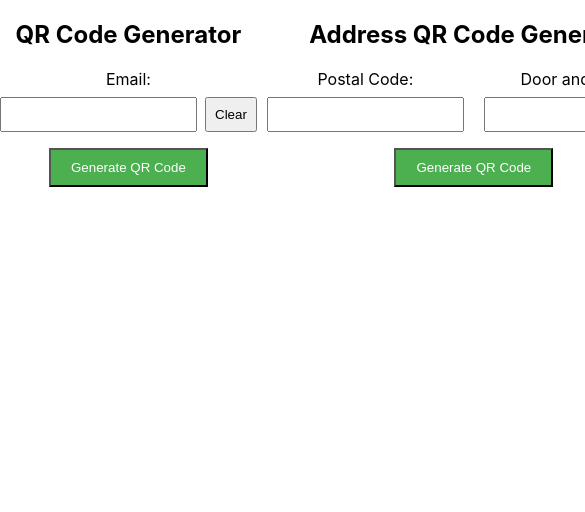
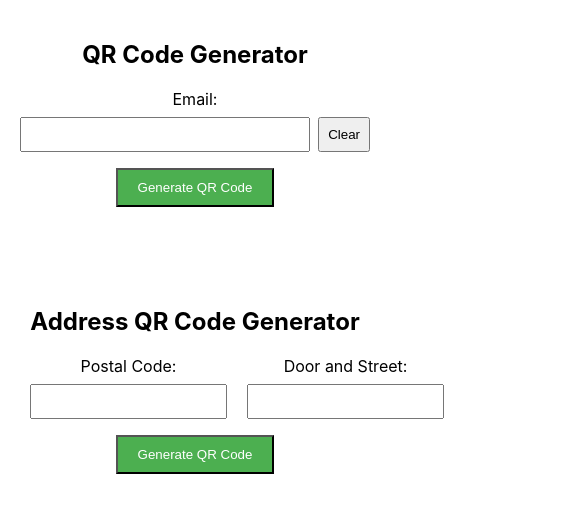
Before and after one commit to vinaychandran/qrcode, a React (Create React App) app: page / in a window 390 px wide. Shown: the top 512 px of the page, 585 px wide, since content can reach past the window. Built offline with nearby package versions, Linux system fonts and the light colour scheme.

Commit message:
styled for mobile

```diff
--- a/src/App.js
+++ b/src/App.js
@@ -1,11 +1,13 @@
+import styles from './App.module.css';
+
 import EmailQRCodeGenerator from './qr-generator/EmailQRCodeGenerator'
 import AddressQRCodeGenerator from './qr-generator/AddressQRCodeGenerator';
 
 function App() {
   return (
-    <div style={{display:'flex', justifyContent:'space-around'}}>
-    <EmailQRCodeGenerator />
-    <AddressQRCodeGenerator />
+    <div className={styles.app}>
+      <EmailQRCodeGenerator />
+      <AddressQRCodeGenerator />
     </div>
   );
 }
--- /dev/null
+++ b/src/App.module.css
@@ -0,0 +1,17 @@
+.app {
+  text-align: center;
+  display: flex;
+  justify-content: space-around;
+}
+
+
+@media only screen and (max-width: 600px) {
+  .app {
+    display: block;
+    padding: 20px;
+  }
+
+  .app>div {
+    margin-bottom: 100px;
+  }
+}
```
Also changed, not shown: src/App.css (deleted, +0 -38 lines).
